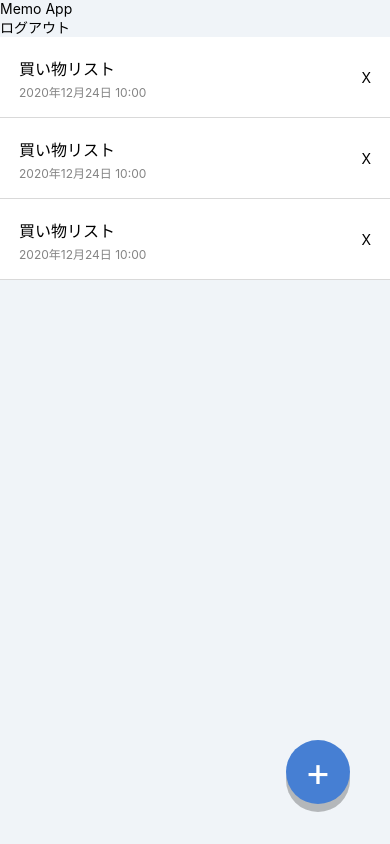
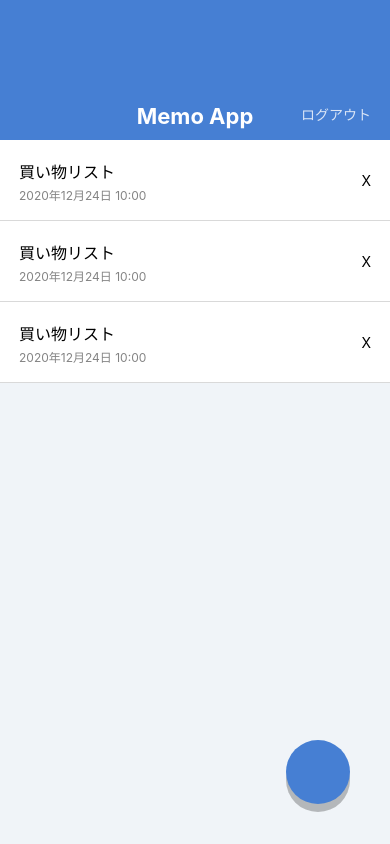
Before and after one commit to nisssy/App_Practice, a React Native app: screen / in a window 390 px wide. Built offline with nearby package versions, Linux system fonts and the light colour scheme.

Commit message:
MemoList

```diff
--- a/App.jsx
+++ b/App.jsx
@@ -1,55 +1,18 @@
 import React from 'react';
 import { StyleSheet, View, Text } from 'react-native';
+import AppBar from './src/components/AppBat';
+import CircleButton from './src/components/CircleButton';
+import MemoList from './src/components/MemoList';
 
 export default function App() {
   return (
     <View style={styles.container}>
-      <View>
-        <View>
-          <Text>Memo App</Text>
-          <Text>ログアウト</Text>
-        </View>
-      </View>
 
-      <View>
-        <View style={styles.memoListItems}>
-          <View>
-            <Text style={styles.memoListTitle}>買い物リスト</Text>
-            <Text style={styles.memoListDate}>2020年12月24日 10:00</Text>
-          </View>
-          <View>
-            <Text>X</Text>
-          </View>
-        </View>
-      </View>
-      <View>
-        <View style={styles.memoListItems}>
-          <View>
-            <Text style={styles.memoListTitle}>買い物リスト</Text>
-            <Text style={styles.memoListDate}>2020年12月24日 10:00</Text>
-          </View>
-          <View>
-            <Text>X</Text>
-          </View>
-        </View>
-      </View>
-      <View>
-        <View style={styles.memoListItems}>
-          <View>
-            <Text style={styles.memoListTitle}>買い物リスト</Text>
-            <Text style={styles.memoListDate}>2020年12月24日 10:00</Text>
-          </View>
-          <View>
-            <Text>X</Text>
-          </View>
-        </View>
-      </View>
+      <AppBar />
 
-      <View style={styles.circleButton}>
-        <Text style={styles.circleButtonLabel}>
-          +
-        </Text>
-      </View>
+      <MemoList />
+
+      <CircleButton />
     </View>
   );
 }
@@ -59,43 +22,4 @@ const styles = StyleSheet.create({
     flex: 1,
     backgroundColor: '#f0f4f8',
   },
-  memoListItems: {
-    backgroundColor: '#fff',
-    flexDirection: 'row',
-    justifyContent: 'space-between',
-    paddingVertical: 16,
-    paddingHorizontal: 19,
-    alignItems: 'center',
-    borderBottomWidth: 1,
-    borderColor: 'rgba(0, 0, 0, 0.15)',
-  },
-  memoListTitle: {
-    fontSize: 16,
-    lineHeight: 32,
-  },
-  memoListDate: {
-    fontSize: 12,
-    lineHeight: 16,
-    color: '#848484',
-  },
-  circleButton: {
-    backgroundColor: '#467fd3',
-    width: 64,
-    height: 64,
-    borderRadius: 32,
-    justifyContent: 'center',
-    alignItems: 'center',
-    position: 'absolute',
-    right: 40,
-    bottom: 40,
-    shadowColor: '#000',
-    shadowOffset: { width: 0, height: 8 },
-    shadowOpacity: 0.25,
-    elevation: 8,
-  },
-  circleButtonLabel: {
-    color: '#fff',
-    fontSize: 40,
-    lineHeight: 40,
-  },
 });
--- /dev/null
+++ b/src/components/AppBat.jsx
@@ -0,0 +1,41 @@
+import React from 'react';
+import { View, Text, StyleSheet } from 'react-native';
+
+function AppBar() {
+  return (
+    <View style={styles.appBar}>
+      <View style={styles.appBarInner}>
+        <Text style={styles.appBarTitle}>Memo App</Text>
+        <Text style={styles.appBarLogout}>ログアウト</Text>
+      </View>
+    </View>
+  );
+}
+
+const styles = StyleSheet.create({
+  appBar: {
+    width: '100%',
+    height: 140,
+    backgroundColor: '#467fd3',
+    justifyContent: 'flex-end',
+  },
+  appBarInner: {
+    flexDirection: 'row',
+    justifyContent: 'center',
+  },
+  appBarTitle: {
+    color: '#fff',
+    marginBottom: 8,
+    fontSize: 22,
+    lineHeight: 32,
+    fontWeight: 'bold',
+  },
+  appBarLogout: {
+    color: 'rgba(255, 255, 255, 0.8)',
+    position: 'absolute',
+    right: 19,
+    bottom: 16,
+  },
+});
+
+export default AppBar;
--- /dev/null
+++ b/src/components/CircleButton.jsx
@@ -0,0 +1,43 @@
+import React from 'react';
+import {View, StyleSheet, Text } from 'react-native';
+import { string } from 'prop-types';
+
+function CircleButton(props) {
+  const { children } = props;
+  return (
+    <View style={styles.circleButton}>
+      <Text style={styles.circleButtonLabel}>
+        {children}
+      </Text>
+    </View>
+  );
+}
+
+CircleButton.propTypes = {
+  children: string.isRequired,
+};
+
+const styles = StyleSheet.create({
+  circleButton: {
+    backgroundColor: '#467fd3',
+    width: 64,
+    height: 64,
+    borderRadius: 32,
+    justifyContent: 'center',
+    alignItems: 'center',
+    position: 'absolute',
+    right: 40,
+    bottom: 40,
+    shadowColor: '#000',
+    shadowOffset: { width: 0, height: 8 },
+    shadowOpacity: 0.25,
+    elevation: 8,
+  },
+  circleButtonLabel: {
+    color: '#fff',
+    fontSize: 40,
+    lineHeight: 40,
+  },
+});
+
+export default CircleButton;
--- /dev/null
+++ b/src/components/MemoList.jsx
@@ -0,0 +1,66 @@
+import React from 'react';
+import { View, Text, StyleSheet } from 'react-native';
+
+function MemoList() {
+  return (
+    <>
+      <View>
+        <View style={styles.memoListItems}>
+          <View>
+            <Text style={styles.memoListTitle}>買い物リスト</Text>
+            <Text style={styles.memoListDate}>2020年12月24日 10:00</Text>
+          </View>
+          <View>
+            <Text>X</Text>
+          </View>
+        </View>
+      </View>
+      <View>
+        <View style={styles.memoListItems}>
+          <View>
+            <Text style={styles.memoListTitle}>買い物リスト</Text>
+            <Text style={styles.memoListDate}>2020年12月24日 10:00</Text>
+          </View>
+          <View>
+            <Text>X</Text>
+          </View>
+        </View>
+      </View>
+      <View>
+        <View style={styles.memoListItems}>
+          <View>
+            <Text style={styles.memoListTitle}>買い物リスト</Text>
+            <Text style={styles.memoListDate}>2020年12月24日 10:00</Text>
+          </View>
+          <View>
+            <Text>X</Text>
+          </View>
+        </View>
+      </View>
+    </>
+  );
+}
+
+const styles = StyleSheet.create({
+  memoListItems: {
+    backgroundColor: '#fff',
+    flexDirection: 'row',
+    justifyContent: 'space-between',
+    paddingVertical: 16,
+    paddingHorizontal: 19,
+    alignItems: 'center',
+    borderBottomWidth: 1,
+    borderColor: 'rgba(0, 0, 0, 0.15)',
+  },
+  memoListTitle: {
+    fontSize: 16,
+    lineHeight: 32,
+  },
+  memoListDate: {
+    fontSize: 12,
+    lineHeight: 16,
+    color: '#848484',
+  },
+});
+
+export default MemoList;
```
